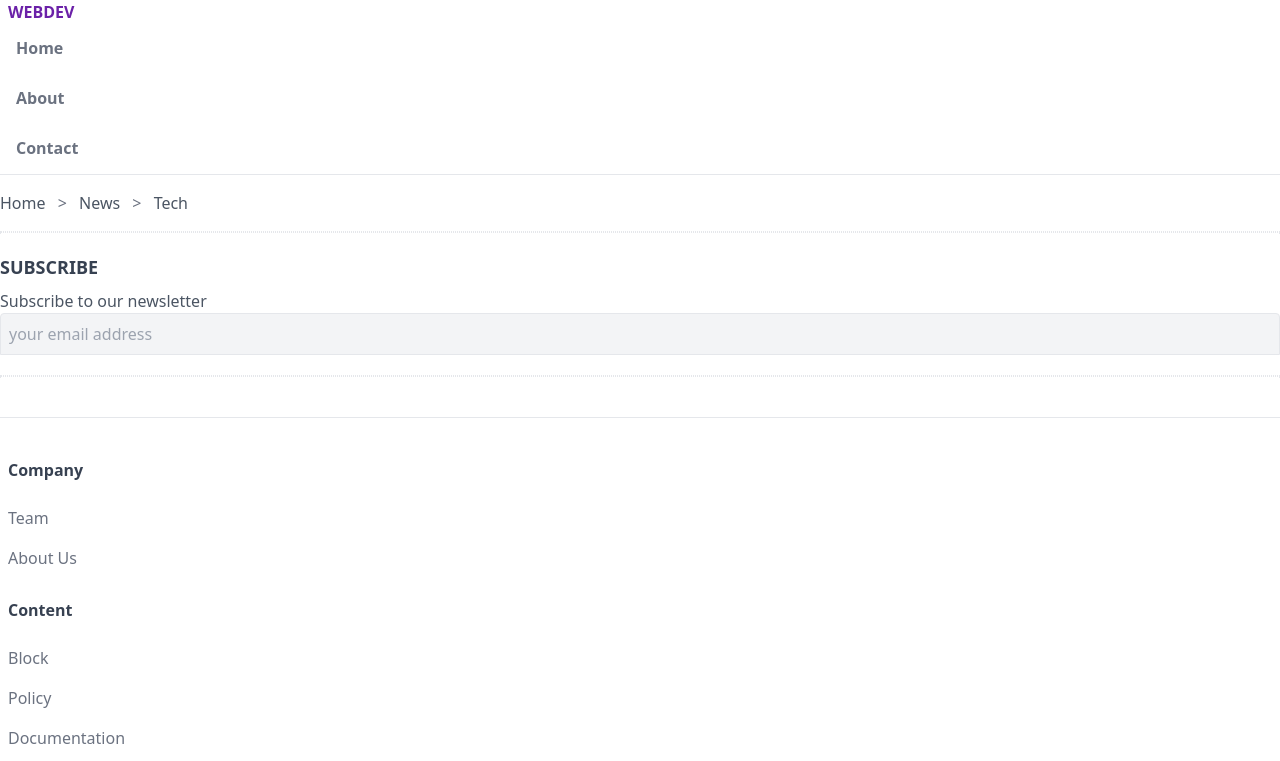
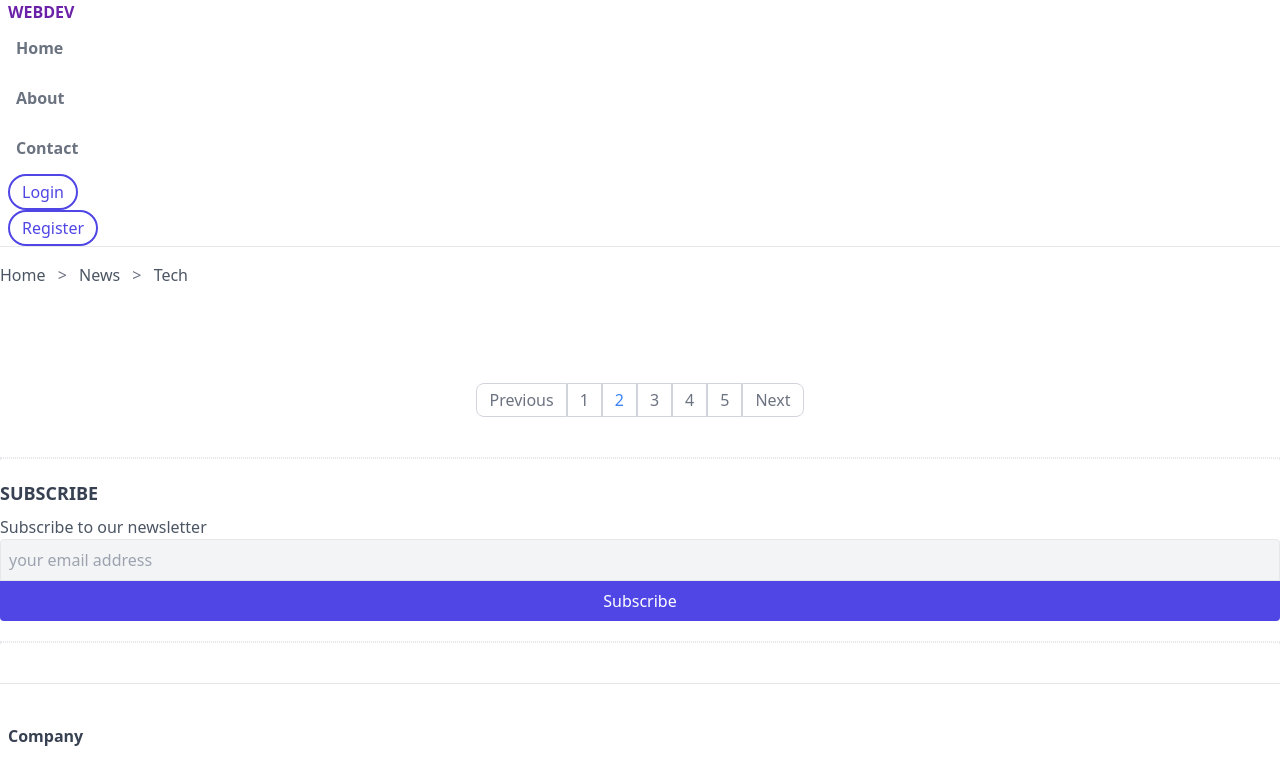
Before and after one commit to IgorViV/training-projects, a website: page index.html in a window 1280 px wide. Shown: the top 761 px of the page. Drawn offline with Linux system fonts and the light colour scheme.

Commit message:
Using buttons

```diff
--- a/index.html
+++ b/index.html
@@ -18,6 +18,14 @@
             <li><a class="inline-block py-3 px-2 border-b-2 border-transparent hover:text-purple-800 hover:border-purple-800" href="#">About</a></li>
             <li><a class="inline-block py-3 px-2 border-b-2 border-transparent hover:text-purple-800 hover:border-purple-800" href="#">Contact</a></li>
         </ul>
+        <ul>
+            <li>
+                <button class="py-1 px-3 border-2 rounded-full border-indigo-600 text-indigo-600 hover:text-white hover:bg-indigo-800 focus:outline-none focus:ring focus:ring-violet-300">Login</button>
+            </li>
+            <li>
+                <button class="py-1 px-3 border-2 rounded-full border-indigo-600 text-indigo-600 hover:text-white hover:bg-indigo-800 focus:outline-none focus:ring focus:ring-violet-300">Register</button>
+            </li>
+        </ul>
     </nav>
 </header>
 <main>
@@ -32,6 +40,19 @@
         </div>
     </div>
 
+    <!--pagination-->
+    <div class="mt-20 mb-10">
+        <ul class="flex justify-center">
+            <li><a class="inline-block py-1 px-3 border border-gray-300 text-gray-500 hover:bg-gray-100 hover:text-gray-700 rounded-l-lg" href="#">Previous</a></li>
+            <li><a class="inline-block py-1 px-3 border border-gray-300 text-gray-500 hover:bg-gray-100 hover:text-gray-700" href="#">1</a></li>
+            <li><a class="inline-block py-1 px-3 border border-gray-300 text-blue-500 hover:bg-blue-100" href="#">2</a></li>
+            <li><a class="inline-block py-1 px-3 border border-gray-300 text-gray-500 hover:bg-gray-100 hover:text-gray-700" href="#">3</a></li>
+            <li><a class="inline-block py-1 px-3 border border-gray-300 text-gray-500 hover:bg-gray-100 hover:text-gray-700" href="#">4</a></li>
+            <li><a class="inline-block py-1 px-3 border border-gray-300 text-gray-500 hover:bg-gray-100 hover:text-gray-700" href="#">5</a></li>
+            <li><a class="inline-block py-1 px-3 border border-gray-300 text-gray-500 hover:bg-gray-100 hover:text-gray-700 rounded-r-lg" href="#">Next</a></li>
+        </ul>
+    </div>
+
     <!--divider-->
     <div class="border border-dotted"></div>
 
@@ -44,6 +65,7 @@
             type="email"
             class="text-gray-700 bg-gray-100 p-2 w-full border rounded-t hover:border-gray-600"
         >
+        <button class="py-2 px-4 bg-indigo-600 text-white rounded-b w-full hover:bg-indigo-800">Subscribe</button>
     </div>
 
     <!--divider-->
```
Also changed, not shown: public/style.css.
